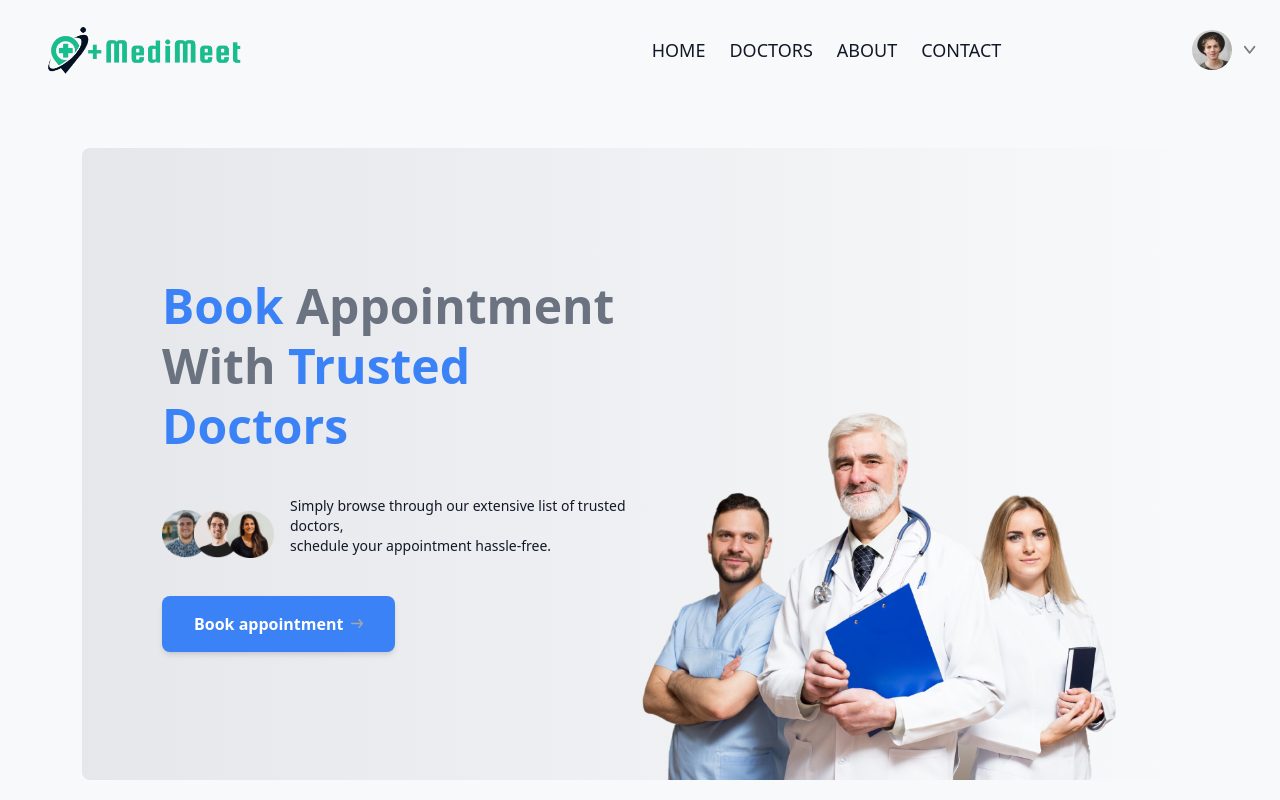
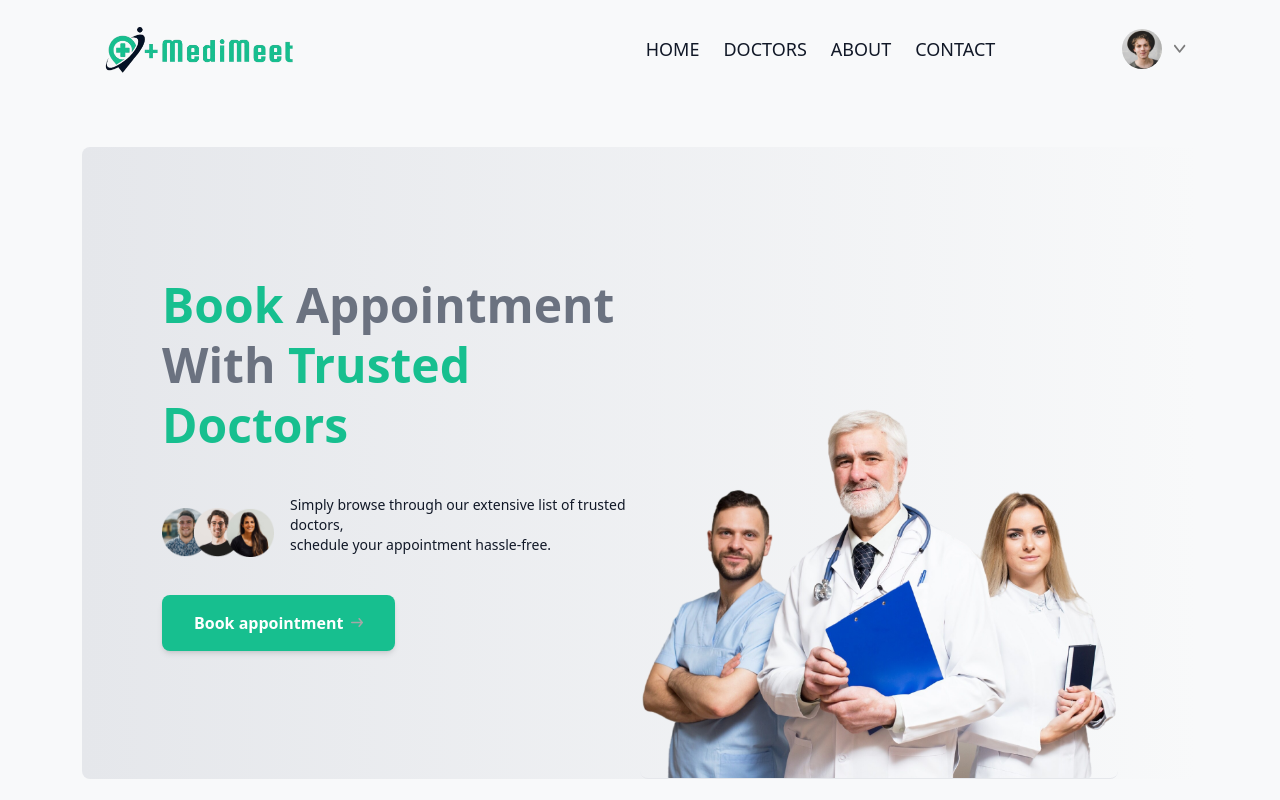
Before and after one commit to Arshad-Qureshi-Coder/MediMeet, a React (Create React App) app: page / in a window 1280 px wide. Shown: the top 800 px of the page. Built offline with nearby package versions, Linux system fonts and the light colour scheme.

Commit message:
updating ui

```diff
--- a/src/Components/Banner.js
+++ b/src/Components/Banner.js
@@ -8,8 +8,8 @@ const Banner = () => {
       {/* -------left-side------ */}
       <div className='md:w-1/2 flex flex-col items-start justify-center gap-4 py-10 m-auto md:py-[10vw] md:mb-[-30px]'>
         <p className='text-3xl md:text-4xl lg:text-5xl text-gray-500 font-bold leading-tight md:leading-tight lg:leading-tight '>
-          <span className='text-blue-500'>Book</span> Appointment<br/> With
-          <span className='text-blue-500'> Trusted Doctors</span>
+          <span className='text-[#17bf8f]'>Book</span> Appointment<br/> With
+          <span className='text-[#17bf8f]'> Trusted Doctors</span>
           {/* Book Appointment
           With Trusted Doctors */}
         </p>
@@ -17,14 +17,14 @@ const Banner = () => {
           <img className='w-28' src={assets.group_profiles} alt='' />
           <p className='text-gray-900'> Simply browse through our extensive list of trusted doctors,<br className='hidden sm:block' />schedule your appointment hassle-free.</p>
         </div>
-        <a href='#speciality' className=" flex items-center no-underline gap-2 px-8 py-3 bg-blue-500 text-white font-semibold rounded-lg shadow-md hover:scale-105 transition-all duration-300 hover:bg-blue-600 focus:outline-none focus:ring-2 focus:ring-blue-400 focus:ring-opacity-75 ">
+        <a href='#speciality' className=" flex items-center no-underline gap-2 px-8 py-3 bg-[#17bf8f] text-white font-semibold rounded-lg shadow-md hover:scale-105 transition-all duration-300 hover:bg-blue-600 focus:outline-none focus:ring-2 focus:ring-blue-400 focus:ring-opacity-75 ">
           Book appointment <img className='w-3 filter invert' src={assets.arrow_icon} alt='' />
         </a>
       </div>
 
       {/* ------right-side------ */}
       <div className='md:w-1/2 relative'>
-        <img className='w-full md:absolute bottom-0 h-auto rounded-lg' src={assets.header_img} alt='' />
+        <img className='w-full md:absolute border-b  bottom-0 h-auto rounded-lg' src={assets.header_img} alt='' />
       </div>
     </div>
   )
--- a/src/Components/Footer/Footer.js
+++ b/src/Components/Footer/Footer.js
@@ -2,17 +2,9 @@ import React from 'react'
 
 const Footer = () => {
   return (
-    <div style={{
-        hetight:'40vh',
-        width:'100%',}}>
+    <div className="h-[40vh] w-full">
         <div
-        style={{
-           borderBottom:'1px solid #e5e7eb',
-            display:'flex',
-            justifyContent:'space-between',
-            marginTop:"12rem",
-            paddingBottom:'10px'
-        }}>
+        className="container border-b border-gray-300 flex justify-between mt-[12rem] pb-2 ">
         <div>
         <img
             src="/images/assets/medi-meet-removebg.png"
@@ -26,7 +18,7 @@ const Footer = () => {
           </p>
         </div>
         <div>
-            <h1  style={{fontSize:'25px'}}>COMPANY</h1>
+            <h1  className='text-[25px] md: text-[20px]'>COMPANY</h1>
             <div>
                 <ul>
                     <li>Home</li>
@@ -37,7 +29,7 @@ const Footer = () => {
             </div>
         </div>
         <div>
-        <h1 style={{fontSize:'25px'}}>GET IN TOUCH</h1>
+        <h1 className='text-[25px] md: text-[20px]'>GET IN TOUCH</h1>
             <div>
                 <ul>
                     <li>
--- a/src/Components/Header/Header.js
+++ b/src/Components/Header/Header.js
@@ -46,8 +46,11 @@ const Header = () => {
   }, []);
 
   return (
-    <header className={`bg-bgbackColor z-50 ${isScrolled ? 'fixed top-0 left-0 w-full shadow ' : ''}`}>
-  <div className="flex items-center justify-between py-4 px-4 md:px-8">
+    <header className={`bg-bgbackColor z-50 w-full transition-all duration-500 ease-in-out ${
+      isScrolled ? 'fixed top-0 left-0 shadow h-[100px]' : 'h-[auto]'
+    }`}
+    >
+  <div className="container flex items-center justify-between py-4 px-4 md:px-8">
     {/* Left: Logo or Menu Icon */}
     <div className="flex items-center ">
       <button
@@ -73,7 +76,7 @@ const Header = () => {
       <img
         src="/images/assets/medi-meet-removebg.png"
         alt="Logo"
-        className="w-50 h-auto  md:w-50 md:h-30 ml-3"
+        className="w-50 h-auto  md:w-50 md:h-30 "
       />
     </div>
 
```
